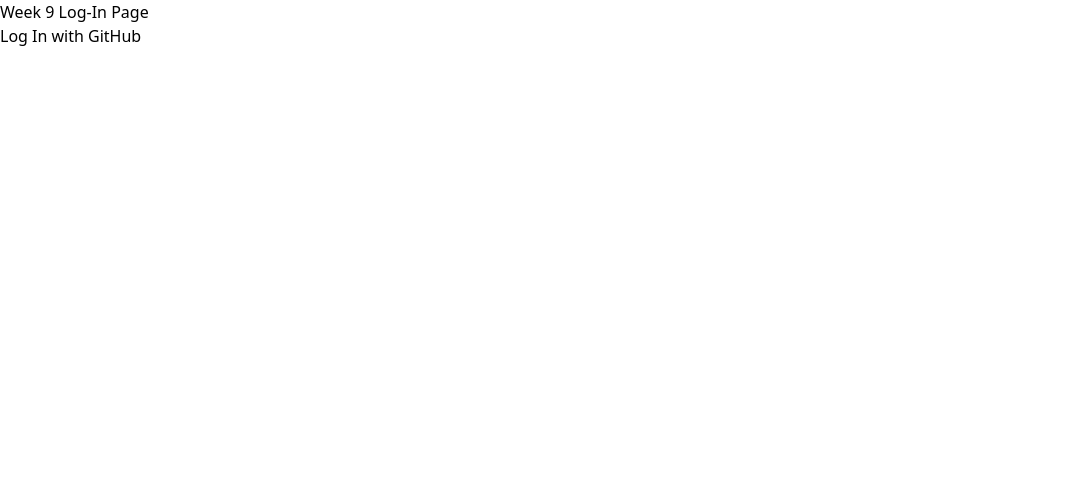
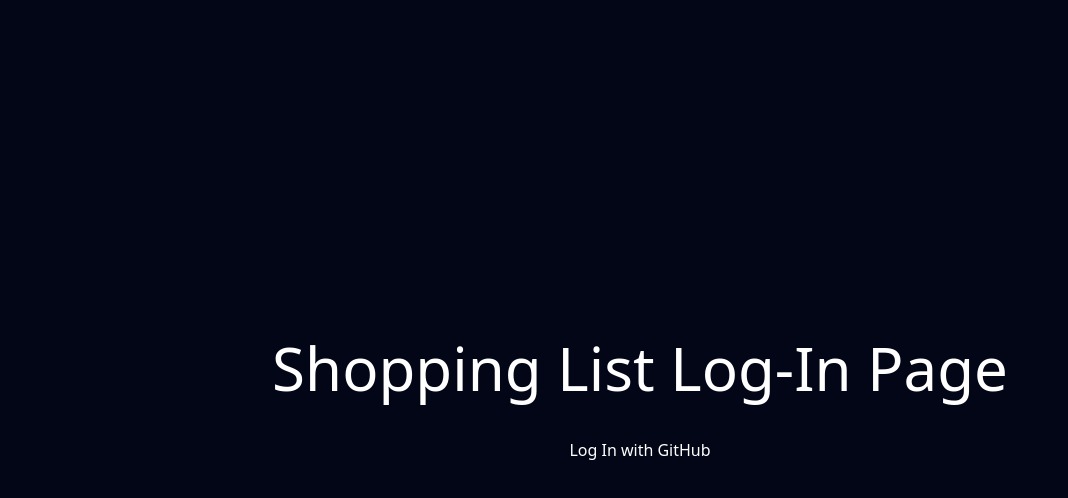
Before and after one commit to K0A1R/cprg306-assignments, a Next.js app: page /week-9 in a window 1280 px wide. Shown: the top 498 px of the page, without its empty margins (0-1068 px from the left). Built offline with nearby package versions, Linux system fonts and the light colour scheme; no server answers.

Commit message:
Update week-9
Update log-in page (page.js), add button to log in with GitHub if user not authenticated, log out button and shopping list button otherwise.
Update Home (shopping-list\page.js), if user is not logged in, redirects to log in page, otherwise, display shopping list.

```diff
--- a/app/week-9/page.js
+++ b/app/week-9/page.js
@@ -1,5 +1,6 @@
 "use client";
 import { useUserAuth } from "./_utils/auth-context";
+import Link from "next/link";
 
 export default function Page() {
   const { user, gitHubSignIn, firebaseSignOut } = useUserAuth();
@@ -13,16 +14,29 @@ export default function Page() {
   };
 
   return (
-    <main>
-      <h1>Week 9 Log-In Page</h1>
+    <main className="flex flex-col bg-slate-950 h-full text-white justify-center items-center">
+      <h1 className="text-6xl mb-10">Shopping List Log-In Page</h1>
       <div>
         {user ? (
-          <div>
-            <p>Welcome, {user.displayName}!</p>
-            <button onClick={logout}>Log Out</button>
+          <div className="flex flex-col items-center">
+            <p className="text-xl">Welcome, {user.displayName}!</p>
+            <div className="flex gap-2">
+              <button className="hover:text-green-400" onClick={logout}>
+                Log Out
+              </button>
+              <p>|</p>
+              <Link
+                className="hover:text-green-400"
+                href="../week-9/shopping-list"
+              >
+                Shopping List
+              </Link>
+            </div>
           </div>
         ) : (
-          <button onClick={login}>Log In with GitHub</button>
+          <button className="hover:text-green-400" onClick={login}>
+            Log In with GitHub
+          </button>
         )}
       </div>
     </main>
--- a/app/week-9/shopping-list/page.js
+++ b/app/week-9/shopping-list/page.js
@@ -3,12 +3,31 @@ import ItemList from "./item-list";
 import NewItem from "./new-item";
 import itemsData from "./items.json";
 import MealIdeas from "./meal-ideas";
+import Link from "next/link";
+
+import { useUserAuth } from "../_utils/auth-context";
 
 import { useState } from "react";
 
 export default function Page() {
   const [items, setItems] = useState(itemsData);
   const [selectedItemName, setSelectedItemName] = useState("");
+
+  const { user } = useUserAuth();
+
+  if (!user) {
+    return (
+      <main className="flex flex-col bg-slate-950 h-full text-white justify-center items-center">
+        <h1 className="text-6xl mb-10">Log-In to view your shopping list!</h1>
+        <Link
+          className="hover:text-green-400 hover:underline text-xl"
+          href="/week-9"
+        >
+          Log-In
+        </Link>
+      </main>
+    );
+  }
 
   let handleItemSelect = (name) => {
     const selectedValue = name.replace(
```
